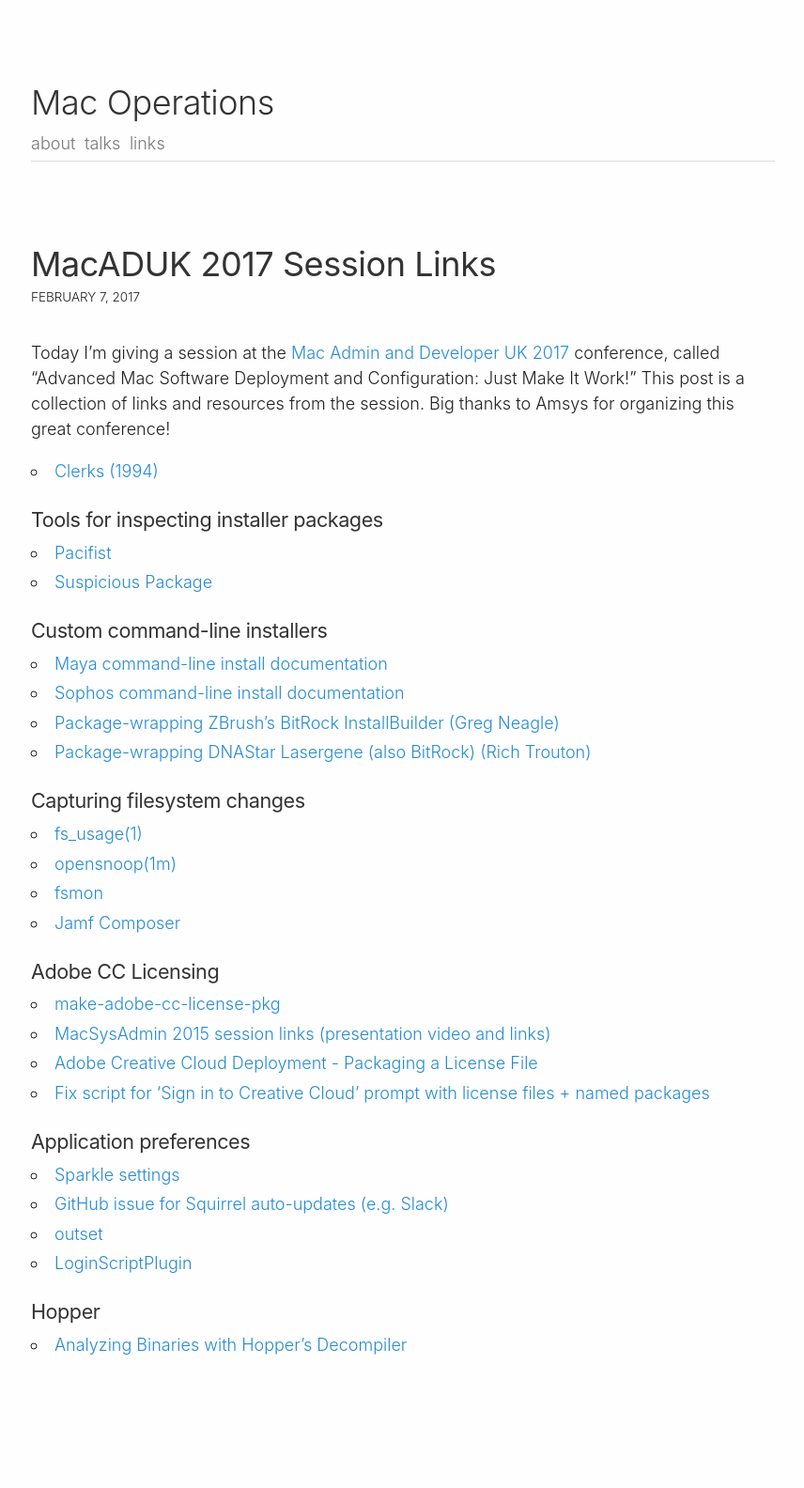
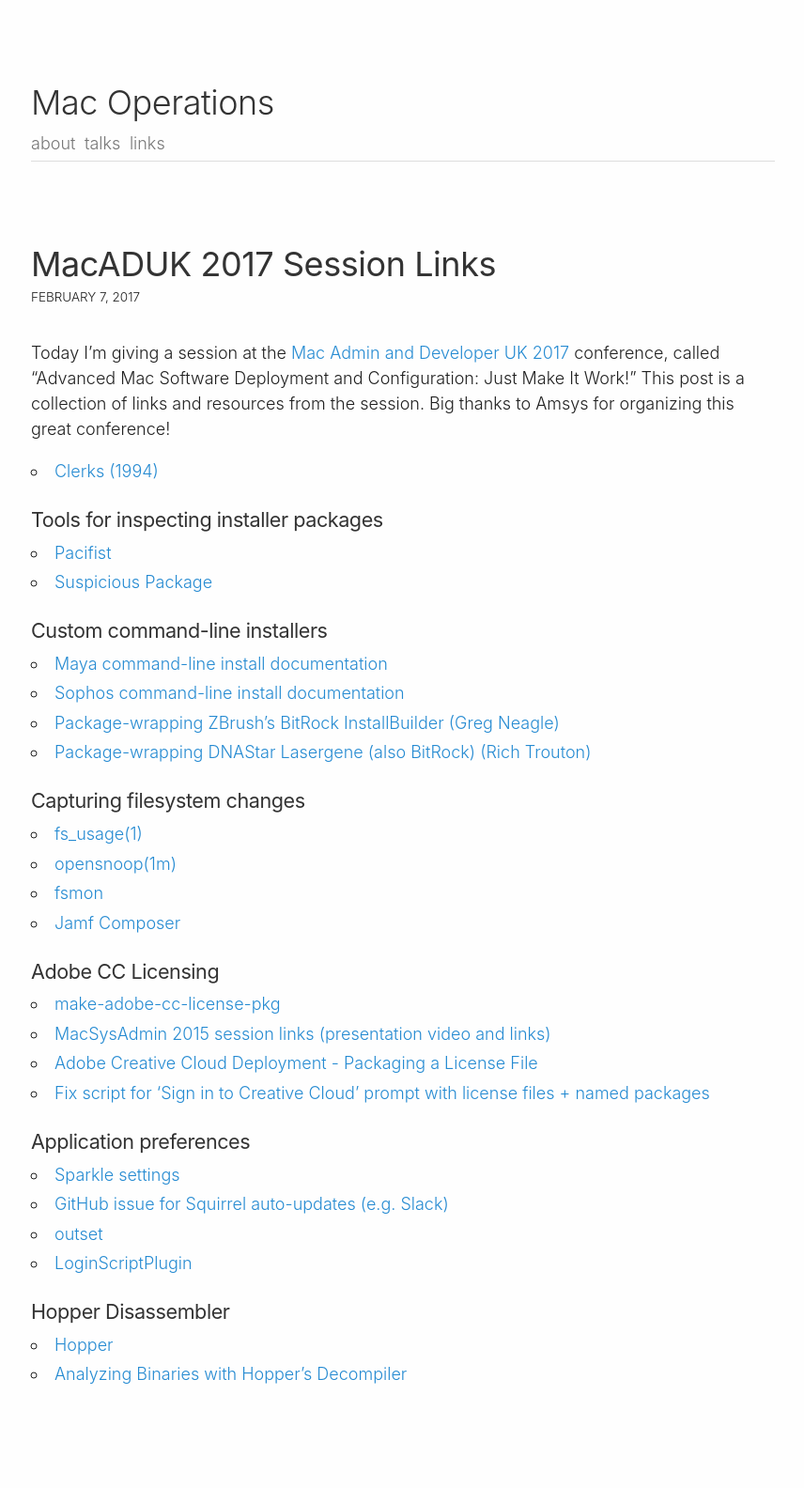
Before and after one commit to timsutton/macops.ca, a Jekyll site: the page built from _posts/2017-02-07-macaduk2017.md, in a window 1280 px wide. Shown: the whole page at 94% size, without its empty margins (211-1067 px from the left). Built offline with Jekyll 4.4.1, drawn with Linux system fonts in a browser that asks for light colours; Markdown is read by kramdown in place of the engine named in the settings; comment, search, counter and statistics services are not loaded; before the commit the page ends 1553 px from its top, so only the background shows below that.

Commit message:
Add Hopper link

```diff
--- a/_posts/2017-02-07-macaduk2017.md
+++ b/_posts/2017-02-07-macaduk2017.md
@@ -39,6 +39,7 @@
 * [outset](https://github.com/chilcote/outset)
 * [LoginScriptPlugin](https://github.com/MagerValp/LoginScriptPlugin)
 
-### Hopper
+### Hopper Disassembler
 
+* [Hopper](https://www.hopperapp.com/)
 * [Analyzing Binaries with Hopper’s Decompiler](https://abad1dea.tumblr.com/post/23487860422/analyzing-binaries-with-hoppers-decompiler)
```
